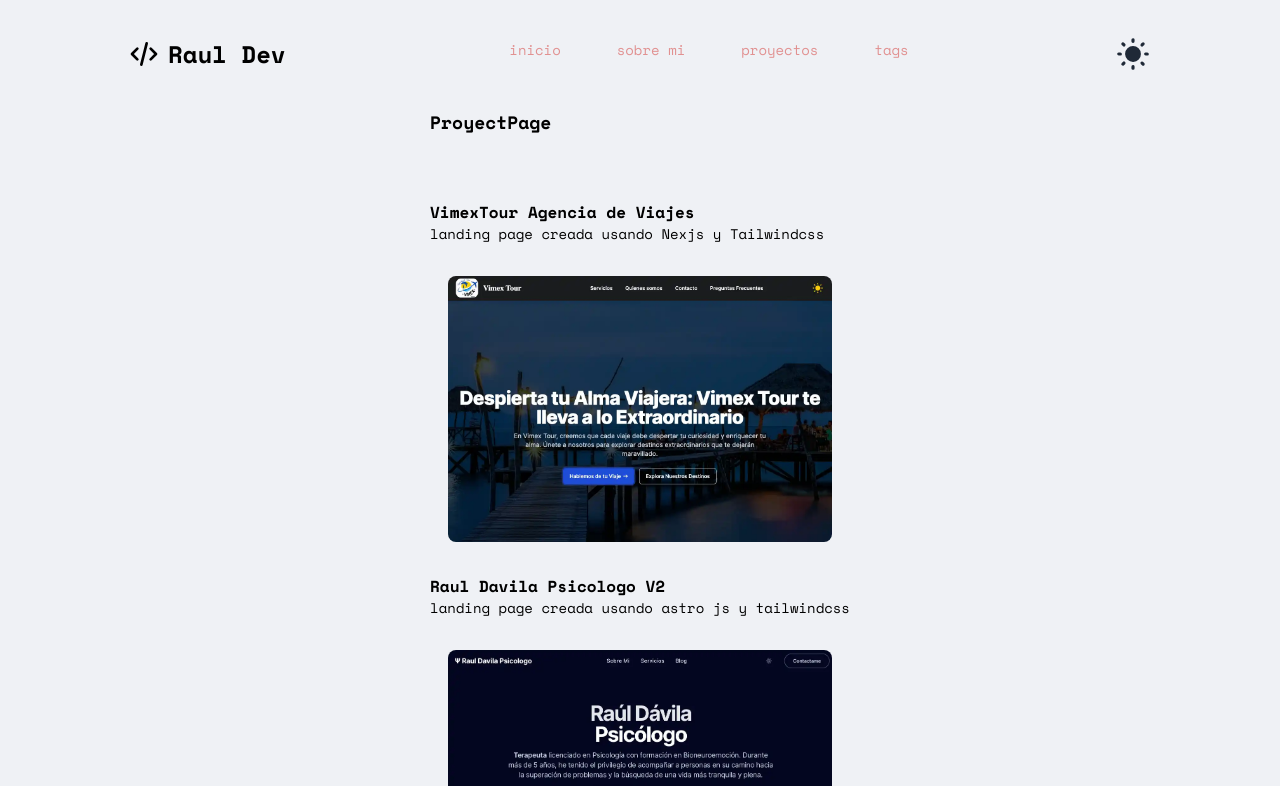
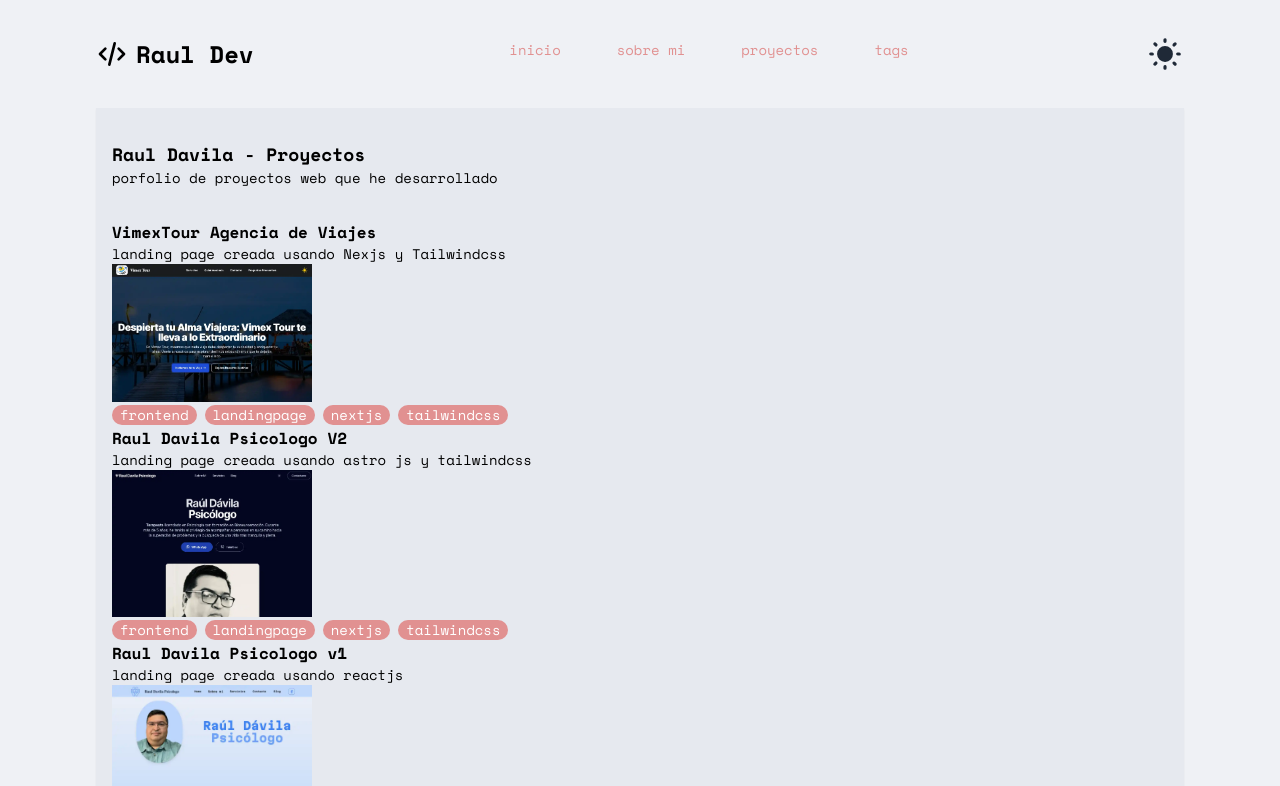
Before and after one commit to magoMercurio/next-portfolio-2024, a Next.js app: page /proyectos in a window 1280 px wide. Shown: the top 786 px of the page. Built offline with nearby package versions, Linux system fonts and the light colour scheme.

Commit message:
refactor

```diff
--- a/src/app/globals.css
+++ b/src/app/globals.css
@@ -14,7 +14,7 @@
   }
 
   main {
-    @apply mx-auto max-w-7xl mt-8
+    @apply  max-w-7xl mt-8
   }
 
   h1 {
@@ -45,6 +45,10 @@
     @apply font-semibold text-[#e19191] dark:text-green-200
   }
 
+  .tagspill {
+    @apply bg-[#e19191] dark:bg-green-200 text-white dark:text-black text-sm px-2 rounded-full
+  }
+
   .section {
     @apply bg-[#e6e9ef] dark:bg-[#303132] px-4 py-8 shadow-sm
   }
--- a/src/app/proyectos/[slug]/page.jsx
+++ b/src/app/proyectos/[slug]/page.jsx
@@ -25,6 +25,15 @@ export default function Page({ params }) {
         src={proyecto.imagen}
         alt={proyecto.titulo} />
         <p>{proyecto.descripcion}</p>
+        <ul className="inline-flex gap-2">
+              {
+                proyecto.tags.map((tag) => (
+                  <li key={tag}
+                    className="tagspill"
+                  >{tag}</li>
+                ))
+              }
+            </ul>
     </main>
   )
 }
--- a/src/app/proyectos/page.jsx
+++ b/src/app/proyectos/page.jsx
@@ -3,20 +3,28 @@ import Link from "next/link";
 
 import { proyectsdata } from "@/data/proyectdata";
 
+export const metadata = {
+  title: "raul davila - proyectos",
+  description: "porfolio de proyectos web que he desarrollado",
+};
+
 export default function ProyectsPage() {
   return (
-    <main>
-      <h1>ProyectPage</h1>
-      <div className=" mt-16">
+    <main className="section">
+      <h1>{metadata.title}</h1>
+      <p>{metadata.description}</p>
+      <article className=" mt-8">
         {proyectsdata.map((proyect) => (
           <div key={proyect.titulo}>
             <h2>{proyect.titulo}</h2>
             <p>{proyect.descripcion}</p>
-            <Link href={`/proyectos/${proyect.slug}`}>
+            <Link href={`/proyectos/${proyect.slug}`}
+              className="w-fit h-fit"
+            >
               <Image
-                width={500}
-                height={500}
-                className="rounded-lg w-96 h-auto mx-auto m-8"
+                width={200}
+                height={200}
+                className="object-contain"
                 priority
                 blurDataURL={proyect.imagen}
                 placeholder="blur"
@@ -24,9 +32,18 @@ export default function ProyectsPage() {
                 alt={proyect.titulo}
               />
             </Link>
+            <ul className="inline-flex flex-wrap gap-2">
+              {
+                proyect.tags.map((tag) => (
+                  <li key={tag}
+                    className="tagspill"
+                  >{tag}</li>
+                ))
+              }
+            </ul>
           </div>
         ))}
-      </div>
+      </article>
     </main>
   );
 }
--- a/src/components/ui/Header.jsx
+++ b/src/components/ui/Header.jsx
@@ -21,7 +21,7 @@ export function Header() {
       <nav className=" max-w-screen-6xl flex flex-row justify-center items-center">
         <div className=" w-screen md:w-full max-w-screen-6xl flex items-center justify-between">
           <Link href="/">
-            <article className="flex flex-row gap-2 ml-8 min-w-48">
+            <article className="flex flex-row gap-2 min-w-48">
               <LogoIcon className={` w-8 h-8 dark:text-yellow-400`} />
               <h2 className="text-2xl font-bold">Raul Dev</h2>
             </article>
@@ -38,7 +38,7 @@ export function Header() {
               </Link>
             ))}
           </div>
-          <div className="flex flex-row gap-4 mr-8">
+          <div className="flex flex-row gap-4">
             <ThemeToggle />
             <div
               className="md:hidden flex flex-col  px-2 py-3 border-solid border border-gray-600 rounded-md cursor-pointer hover:bg-customDarkBg2"
--- a/src/components/ui/Hero.jsx
+++ b/src/components/ui/Hero.jsx
@@ -8,16 +8,14 @@ export function Hero() {
       <h1 className=" text-center sm:text-left">
         Raul Davila Desarrollador Web <span className="hidden sm:inline">Front End</span><span className="accent blink font-extrabold">|</span>
       </h1>
-      <article className="mt-8 mb-4 flex flex-col sm:flex-row gap-8">
-        <div className=" w-[160px] h-auto mx-auto">
-          <Image src="/images/bwheroimg.webp" alt="heroimage"
-            width={200}
-            height={200}
+      <article className="mt-8 mb-4 flex flex-col sm:flex-row gap-4">
+        <Image src="/images/bwheroimg.webp" alt="heroimage"
+            width={160}
+            height={160}
             priority={true}
-            className="w-full h-auto object-cover rounded-lg"
+            className="object-cover rounded-lg mx-auto"
           />
-        </div>
-        <p className="mt-4">Más de dos años de experiencia en el Desarrollo Web Front End. Mi enfoque se centra en la construcción de páginas web sólidas y atractivas,
+        <p className="">Más de dos años de experiencia en el Desarrollo Web Front End. Mi enfoque se centra en la construcción de páginas web sólidas y atractivas,
           empleando <span className="accent">HTML, CSS, JavaScript, ReactJS, NextJS, TailwindCSS y
           AstroJS </span>
           como herramientas principales.</p>
--- a/src/data/proyectdata.js
+++ b/src/data/proyectdata.js
@@ -6,7 +6,7 @@ export const proyectsdata = [
     "descripcion": "landing page creada usando Nexjs y Tailwindcss",
     "link": "XXXXXXXXXXXXXXXXXXXXXXXXXXXXXXXXXX",
     "link_github": "XXXXXXXXXXXXXXXXXXXXXXXXXXXXXXXXXX",
-    /* tags: [frontend, landingpage,nextjs, tailwindcss], */
+    tags: ['frontend', 'landingpage', 'nextjs', 'tailwindcss'],
   },
   {
     "titulo": "Raul Davila Psicologo V2",
@@ -15,7 +15,7 @@ export const proyectsdata = [
     "descripcion": "landing page creada usando astro js y tailwindcss",
     "link": "XXXXXXXXXXXXXXXXXXXXXXXXXXXXXXXXXX",
     "link_github": "XXXXXXXXXXXXXXXXXXXXXXXXXXXXXXXXXX",
-    /* tags: [frontend, landingpage,nextjs, tailwindcss], */
+    tags: ['frontend', 'landingpage', 'nextjs', 'tailwindcss'],
   },
   {
     "titulo": "Raul Davila Psicologo v1",
@@ -24,7 +24,7 @@ export const proyectsdata = [
     "descripcion": "landing page creada usando reactjs",
     "link": "XXXXXXXXXXXXXXXXXXXXXXXXXXXXXXXXXX",
     "link_github": "XXXXXXXXXXXXXXXXXXXXXXXXXXXXXXXXXX",
-    /* tags: [frontend, landingpage,nextjs, tailwindcss], */
+    tags: ['frontend', 'landingpage', 'nextjs', 'tailwindcss'],
   },
   {
     "titulo": "Maribel Tristan Psicologa",
@@ -33,7 +33,7 @@ export const proyectsdata = [
     "descripcion": "landing page creada usando astroJs y Tailwindcss",
     "link": "XXXXXXXXXXXXXXXXXXXXXXXXXXXXXXXXXX",
     "link_github": "XXXXXXXXXXXXXXXXXXXXXXXXXXXXXXXXXX",
-    /* tags: [frontend, landingpage,nextjs, tailwindcss], */
+    tags: ['frontend', 'landingpage', 'nextjs', 'tailwindcss'],
   },
   {
     "titulo": "Barberia Vintage",
@@ -42,7 +42,7 @@ export const proyectsdata = [
     "descripcion": "landing page creada usando html y css",
     "link": "XXXXXXXXXXXXXXXXXXXXXXXXXXXXXXXXXX",
     "link_github": "XXXXXXXXXXXXXXXXXXXXXXXXXXXXXXXXXX",
-    /* tags: [frontend, landingpage,nextjs, tailwindcss], */
+    tags: ['frontend', 'landingpage', 'nextjs', 'tailwindcss'],
 
   }
 ];
```
